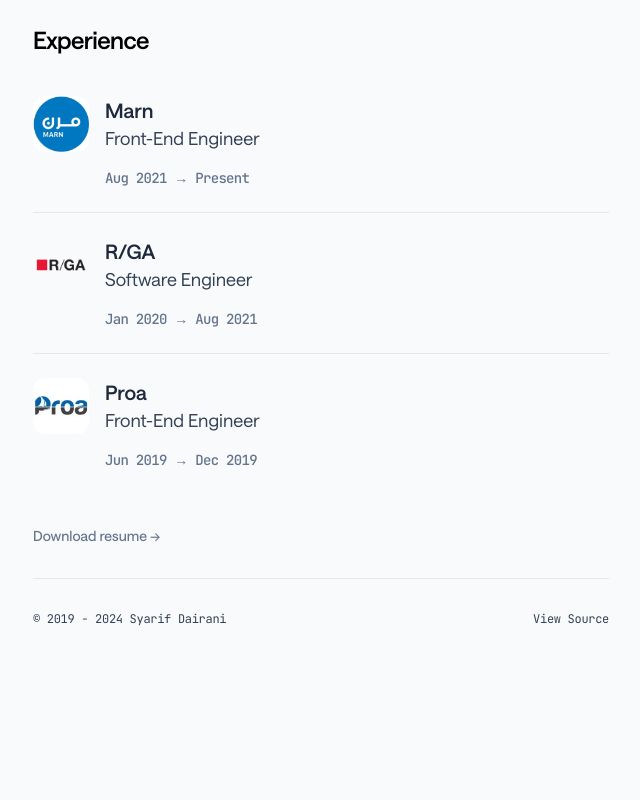
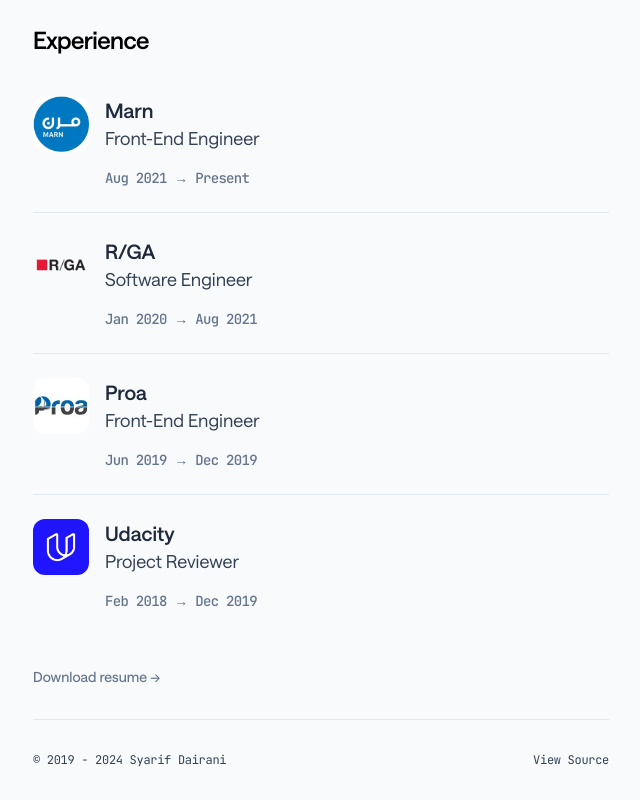
Before and after one commit to Sh4reef/minimal-portfolio, a Next.js app: page /info in a window 1280 px wide. Shown: the part 825-1625 px from the top of the page, without its empty margins (319-959 px from the left). Before the commit the page ends 1484 px from the top, so only its background shows below. Built offline with nearby package versions, Linux system fonts and the light colour scheme.

Commit message:
Info page - Added an experience

```diff
--- a/src/pages/info/index.jsx
+++ b/src/pages/info/index.jsx
@@ -21,6 +21,12 @@
     role: "Front-End Engineer",
     date: "Jun 2019 → Dec 2019",
     logo: "/proa-logo.jpeg",
+  },
+  {
+    company: "Udacity",
+    role: "Project Reviewer",
+    date: "Feb 2018 → Dec 2019",
+    logo: "/udacity-logo.png",
   },
 ];
 
```
Also changed, not shown: public/udacity-logo.png (added).
